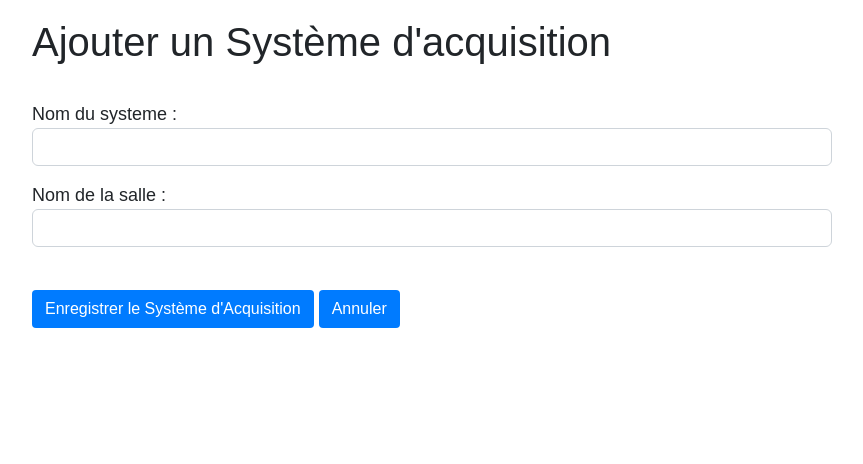
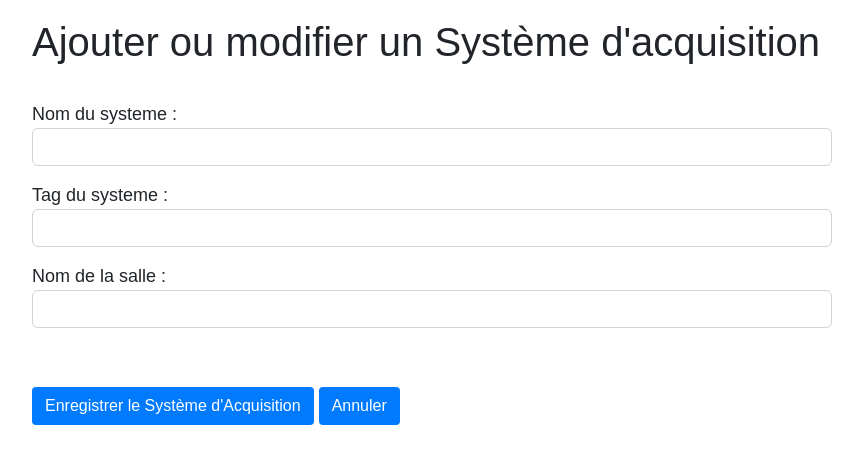
Before and after one commit to Remyto667/SmartCampus, a Symfony app: template symfony/templates/admin/ajouter_systeme.html.twig in a window 1280 px wide. Shown: the top 464 px of the page, without its empty margins (208-1071 px from the left). Run offline with Twig, Linux system fonts and the light colour scheme; the template is opened without the code that fills it, so the values that code supplies are empty; form fields are guessed from the names that the template uses; some libraries are stand-ins or nearby versions.

Commit message:
Résolution de problèmes

```diff
--- a/symfony/src/DataFixtures/AppFixtures.php
+++ b/symfony/src/DataFixtures/AppFixtures.php
@@ -88,7 +88,7 @@ class AppFixtures extends Fixture
         $system6=new System();
         $system6->setName("systeme 6");
         $system6->setRoom($room1);
-        $system6->setTag(1);
+        $system6->setTag(6);
         $manager->persist($system6);
 
 // Les capteurs
--- a/symfony/src/Entity/Room.php
+++ b/symfony/src/Entity/Room.php
@@ -22,7 +22,6 @@ class Room
         minMessage: 'Your room must be at least 1 characters long',
         maxMessage: 'Your room cannot be longer than 5 characters',
     )]
-    #[Assert\Unique]
     private ?string $name = null;
 
     #[ORM\Column(nullable: true)]
--- a/symfony/src/Form/SystemType.php
+++ b/symfony/src/Form/SystemType.php
@@ -25,7 +25,8 @@ class SystemType extends AbstractType
                  return $er->createQueryBuilder('c');
                 },
                 'choice_label' => 'name'
-            ));
+            ))
+            ->add('Tag');
     }
 
     public function configureOptions(OptionsResolver $resolver): void
--- a/symfony/templates/admin/ajouter_systeme.html.twig
+++ b/symfony/templates/admin/ajouter_systeme.html.twig
@@ -42,21 +42,28 @@
             border-radius: 0.25rem;
             transition: color .15s ease-in-out,background-color .15s ease-in-out,border-color .15s ease-in-out,box-shadow .15s ease-in-out;
         }
+
+        .error {
+            color : rgba(195,31,41,0.9);
+            font-size : 15px ;
+            list-style-type : none;
+        }
     </style>
 
     <div class="example-wrapper">
         <!-- include bar de menu qui devrait être dans un .html -->
 
-        <h1> Ajouter un Système d'acquisition </h1>
+        <h1> Ajouter ou modifier un Système d'acquisition </h1>
         <br/>
         {{ form_start(form) }}
         <p>Nom du systeme : {{ form_widget(form.Name) }} <p/>
+        <p>Tag du systeme : {{ form_widget(form.Tag) }}<p/>
+
         <p>Nom de la salle : {{ form_widget(form.Room) }} <p/>
         <br/>
-
+        <div class="error"> {{ form_errors(form) }} </div>
         <tr>
             <td> <button class="btn btn-primary" type="submit">Enregistrer le Système d'Acquisition</button>  <a class="btn btn-primary" href="/admin/inventaire/lister_systemes" role="button">Annuler</a></td>
-
         <tr/>
         {{ form_end(form) }}
     </div>
--- a/symfony/templates/admin/lister_systemes.html.twig
+++ b/symfony/templates/admin/lister_systemes.html.twig
@@ -83,6 +83,7 @@
             <tr>
                 <th scope="col">Id</th>
                 <th scope="col">Nom du système</th>
+                <th scope="col">Tag</th>
                 <th scope="col">Salle</th>
                 <th scope="col">Nombre de capteurs</th>
                 <th scope="col">Options</th>
@@ -93,7 +94,9 @@
                 <tr>
                     <td> {{ system.id }} </td>
                     <td> {{ system.name }}</td>
+                    <td> {{ system.tag }}</td>
                     <td> {{ system.room.name }} </td>
+
 
                     {% for key,value in nbsensor %}
                         {% if value.id == system.id %}
```
Also changed, not shown: symfony/src/Entity/System.php (+7 -1 lines), symfony/templates/admin/profil.html.twig (+13 -6 lines), 1 other file.
